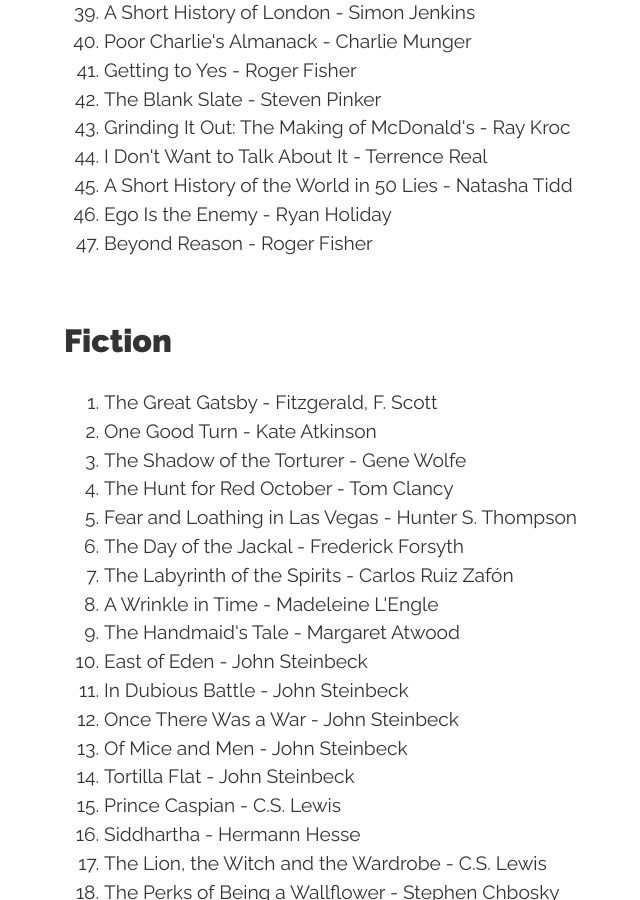
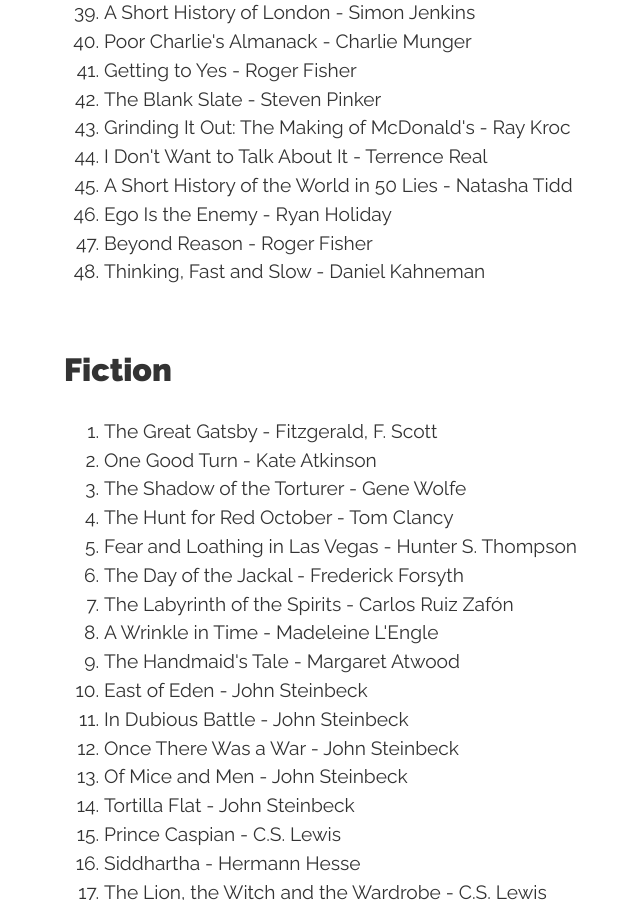
Before and after one commit to conanmercer/conanmercer.github.io, a Jekyll site: the page built from books.html, in a window 1280 px wide and 900 px high, scrolled down 2802 px. Shown: the whole window, without its empty margins (96-736 px from the left). Built offline with Jekyll 4.4.1, drawn with Linux system fonts in a browser that asks for light colours; nearby versions of some CDN libraries; some web fonts are replaced.

Commit message:
add, new book

```diff
--- a/books.html
+++ b/books.html
@@ -110,6 +110,7 @@
   <li>A Short History of the World in 50 Lies - Natasha Tidd</li>
   <li>Ego Is the Enemy - Ryan Holiday</li>
   <li>Beyond Reason - Roger Fisher</li>
+  <li>Thinking, Fast and Slow - Daniel Kahneman</li>
 </ol>
 
 <h2>Fiction</h2>
```
